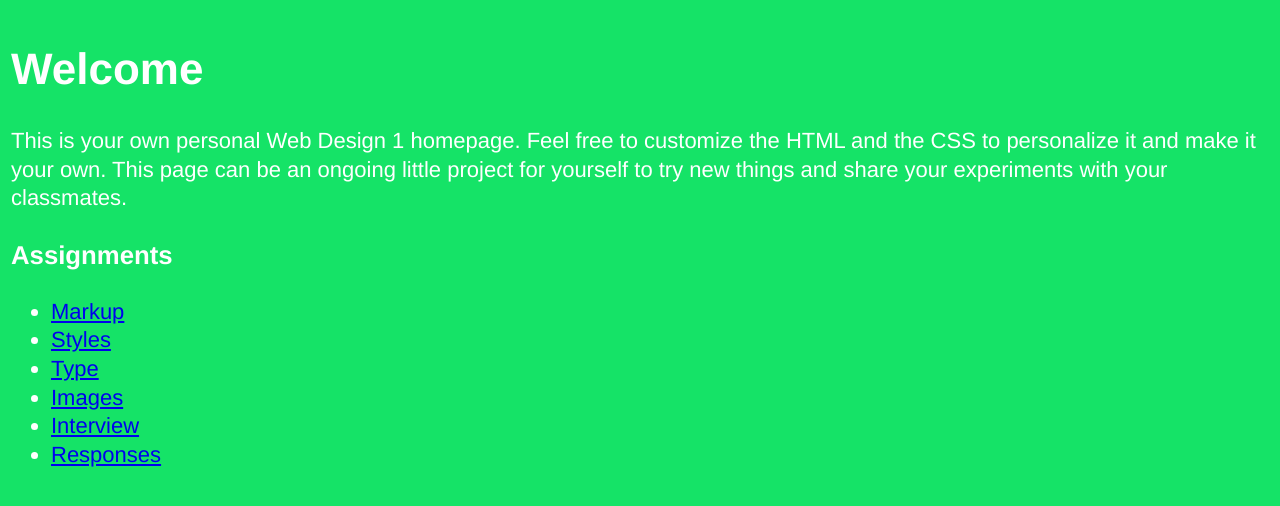
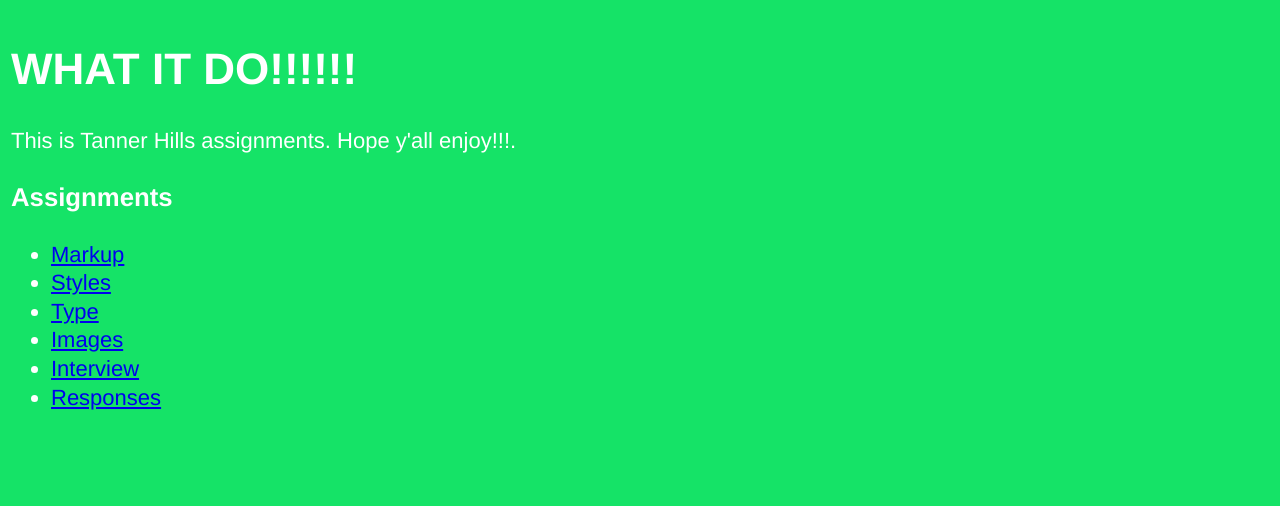
Before and after one commit to thill23/dsgn1374, a plain HTML site: page index.html in a window 1280 px wide. Drawn offline with Linux system fonts and the light colour scheme.

Commit message:
Update index.html
text

```diff
--- a/index.html
+++ b/index.html
@@ -5,9 +5,9 @@
 </head>
 <body>
 
-  <h1>Welcome</h1>
+  <h1>WHAT IT DO!!!!!!</h1>
 
-  <p>This is your own personal Web Design 1 homepage. Feel free to customize the HTML and the CSS to personalize it and make it your own. This page can be an ongoing little project for yourself to try new things and share your experiments with your classmates.</p>
+  <p>This is Tanner Hills assignments. Hope y'all enjoy!!!.</p>
 
   <h3>Assignments</h3>
   <ul>
```
